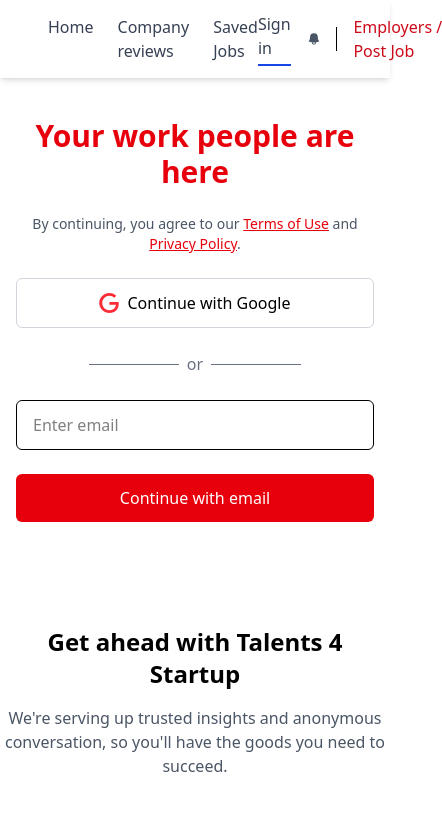
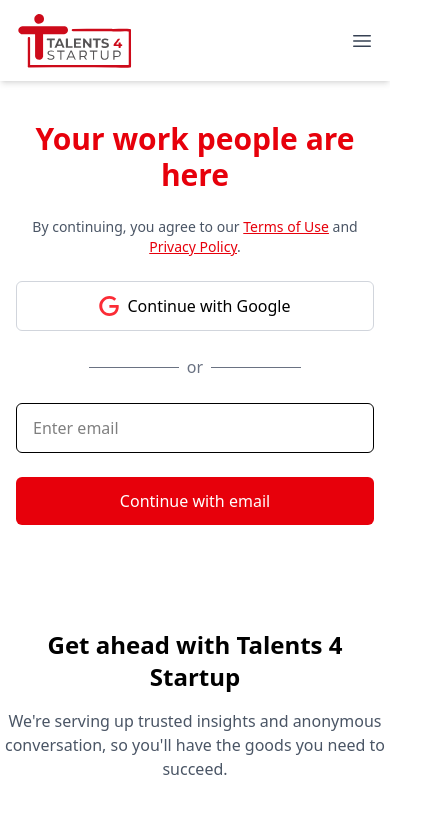
Before and after one commit to bilalpt/Talendforstartup_frontend, a Next.js app: page /homepagesignup in a window 390 px wide. Shown: the top 816 px of the page, 442 px wide, since content can reach past the window. Built offline with nearby package versions, Linux system fonts and the light colour scheme.

Commit message:
local storage items removed, saved jobs

```diff
--- a/src/app/(navbar)/navbar/page.js
+++ b/src/app/(navbar)/navbar/page.js
@@ -5,67 +5,72 @@
 import {
   BellIcon,
   UserIcon,
+  Bars3Icon,
+  XMarkIcon,
 } from "@heroicons/react/24/solid";
 import Image from 'next/image';
 
 const Navbar = () => {
   const [dropdownOpen, setDropdownOpen] = useState(false);
+  const [menuOpen, setMenuOpen] = useState(false);
   const [isLoggedIn, setIsLoggedIn] = useState(false);
   const dropdownRef = useRef(null);
 
-  // Check login state on mount
   useEffect(() => {
     const token = localStorage.getItem("token");
     setIsLoggedIn(!!token);
   }, []);
 
-  // Close dropdown if clicked outside
   useEffect(() => {
     const handleClickOutside = (event) => {
       if (dropdownRef.current && !dropdownRef.current.contains(event.target)) {
         setDropdownOpen(false);
       }
     };
-
     document.addEventListener("mousedown", handleClickOutside);
     return () => document.removeEventListener("mousedown", handleClickOutside);
   }, []);
 
-  // Handle logout
 const handleLogout = () => {
   localStorage.removeItem("token");
+  localStorage.removeItem("userEmail");
+  localStorage.removeItem("userId");
   setIsLoggedIn(false);
   setDropdownOpen(false);
-    window.location.href = "/homepagesignup"; // Redirect to sign up page
+  window.location.href = "/homepagesignup";
 };
 
+
   return (
-    <nav className="flex justify-between items-center px-6 py-3 shadow-md bg-white relative">
-      {/* Left Side - Logo and Links */}
-      <div className="flex items-center gap-6">
-        <Link href="/" className="flex items-center gap-2 text-2xl font-bold text-blue-700">
-          <Image
-            src="/logo/svglogo.svg"
-            alt="Logo"
-            width={150}
-            height={80}
-          />
+    <nav className="px-4 py-3 shadow-md bg-white relative z-50">
+      <div className="flex justify-between items-center">
+        {/* Logo */}
+        <Link href="/" className="flex items-center gap-2 text-xl font-bold text-blue-700">
+          <Image src="/logo/svglogo.svg" alt="Logo" width={120} height={60} />
         </Link>
-        <div className="flex gap-6 ">
+
+        {/* Hamburger Menu (Mobile) */}
+        <button onClick={() => setMenuOpen(!menuOpen)} className="md:hidden">
+          {menuOpen ? (
+            <XMarkIcon className="w-6 h-6 text-gray-700" />
+          ) : (
+            <Bars3Icon className="w-6 h-6 text-gray-700" />
+          )}
+        </button>
+
+        {/* Desktop Links */}
+        <div className="hidden md:flex gap-6 items-center">
           <NavLink className='text-[#CD0A1A]' href="/employeeuserside/emplyeehomepage/employehome">Home</NavLink>
           <NavLink className='text-[#CD0A1A]' href="/employeeuserside/companyreviews">Company reviews</NavLink>
-          <NavLink className='text-[#CD0A1A]' href="/salary-guide">Saved Jobs</NavLink>
-        </div>
+          <NavLink className='text-[#CD0A1A]' href="/employeeuserside/savedjobs">Saved Jobs</NavLink>
         </div>
 
-      {/* Right Side - Auth & Dropdown */}
-      <div className="flex items-center gap-4">
+        {/* Right Side */}
+        <div className="hidden md:flex items-center gap-4">
           {!isLoggedIn && (
             <NavLink href="/homepagesignup">Sign in</NavLink>
           )}
-
           <BellIcon className="w-6 h-6 text-gray-600 cursor-pointer" />
-
           {isLoggedIn && (
             <div className="relative" ref={dropdownRef}>
               <UserIcon
@@ -111,23 +116,42 @@
             <span className="text-[#CD0A1A] cursor-pointer">Employers / Post Job</span>
           </Link>
         </div>
+      </div>
+
+      {/* Mobile Menu */}
+      {menuOpen && (
+        <div className="md:hidden mt-4 space-y-4">
+          <NavLink className='block text-[#CD0A1A]' href="/employeeuserside/emplyeehomepage/employehome">Home</NavLink>
+          <NavLink className='block text-[#CD0A1A]' href="/employeeuserside/companyreviews">Company reviews</NavLink>
+          <NavLink className='block text-[#CD0A1A]' href="/salary-guide">Saved Jobs</NavLink>
+          <div className="flex items-center gap-4 mt-4">
+            {!isLoggedIn ? (
+              <NavLink className='text-[#CD0A1A]' href="/homepagesignup">Sign in</NavLink>
+            ) : (
+              <div>
+                <Link href="/employeeuserside/profile" className="block text-gray-700">Profile</Link>
+                <Link href="/employeeuserside/myjobs" className="block text-gray-700">My Jobs</Link>
+                <button onClick={handleLogout} className="block text-red-600 mt-2">Log out</button>
+              </div>
+            )}
+            <BellIcon className="w-5 h-5 text-gray-600" />
+          </div>
+          <Link href="/hruserside/postjob" className="block text-[#CD0A1A] mt-2">Employers / Post Job</Link>
+        </div>
+      )}
     </nav>
   );
 };
 
-// NavLink with active underline
-const NavLink = ({ href, children }) => {
+const NavLink = ({ href, children, className = "" }) => {
   const pathname = usePathname();
   const [mounted, setMounted] = useState(false);
 
-  useEffect(() => {
-    setMounted(true);
-  }, []);
-
+  useEffect(() => setMounted(true), []);
   const isActive = mounted && pathname === href;
 
   return (
-    <Link href={href} className="relative text-gray-700">
+    <Link href={href} className={`relative ${className}`}>
       {children}
       {isActive && <span className="block w-full h-[2px] bg-blue-700 mt-1"></span>}
     </Link>
--- /dev/null
+++ b/src/app/employeeuserside/savedjobs/page.js
@@ -0,0 +1,44 @@
+'use client';
+import React, { useEffect, useState } from 'react';
+import Navbar from '@/app/(navbar)/navbar/page';
+import searchingimg from '../../../../public/savedjobs/searchingimg.svg'
+import Image from 'next/image';
+
+
+const Savedjobs = () => {
+    const [savedJobs, setSavedJobs] = useState([]);
+
+    useEffect(() => {
+        // Simulate fetching saved jobs from localStorage or API
+        const jobs = JSON.parse(localStorage.getItem('savedJobs')) || [];
+        setSavedJobs(jobs);
+    }, []);
+
+    return (
+        <div>
+            <Navbar />
+            <div className="max-w-4xl mx-auto px-4 py-8">
+<p className="text-2xl font-bold text-[#CD0A1A]">Saved Jobs</p>
+                {savedJobs.length === 0 ? (
+                    <div className="text-center text-gray-600 mt-10">
+                        <Image src={searchingimg} alt="No saved jobs" width={350} height={200} className="mx-auto mb-4" />
+                        <p>You haven’t saved any jobs yet.</p>
+                        <p className="text-sm mt-2">Start exploring and save jobs you’re interested in!</p>
+                    </div>
+                ) : (
+                    <div className="grid gap-4">
+                        {savedJobs.map((job, index) => (
+                            <div key={index} className="border p-4 rounded-md shadow-sm hover:shadow-md transition">
+                                <h2 className="text-xl font-semibold">{job.title}</h2>
+                                <p className="text-sm text-gray-500">{job.company} • {job.location}</p>
+                                <button className="mt-2 text-blue-600 hover:underline">View Details</button>
+                            </div>
+                        ))}
+                    </div>
+                )}
+            </div>
+        </div>
+    );
+};
+
+export default Savedjobs;
```
Also changed, not shown: public/savedjobs/searchingimg.svg (added). Lines whose indentation alone changed are shown as unchanged.
